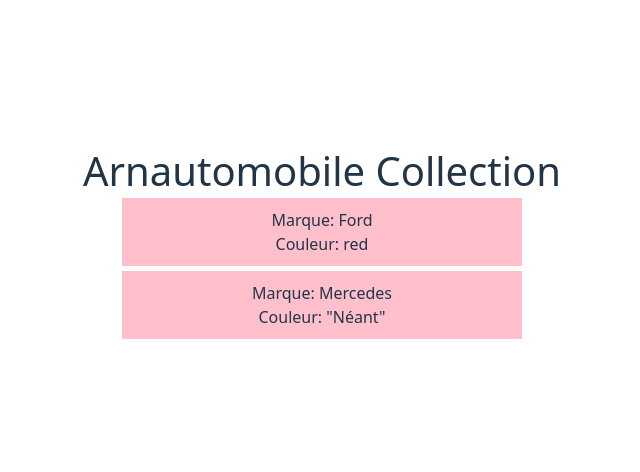
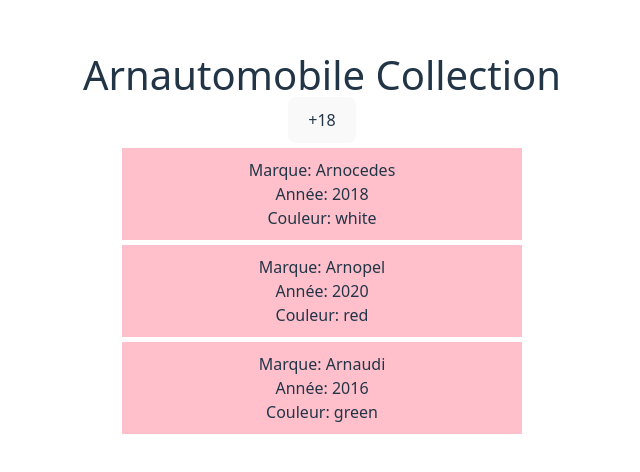
Before and after one commit to amineshwarz/react-exo, a React (Vite) app: page / in a window 1280 px wide. Shown: the part 154-626 px from the top of the page, without its empty margins (318-958 px from the left). Built offline with nearby package versions, Linux system fonts and the light colour scheme.

Commit message:
troisieme commit

```diff
--- a/src/components/Cars.jsx
+++ b/src/components/Cars.jsx
@@ -1,11 +1,13 @@
-const Car = ({color, children}) => {
+const Car = ({color, children, year}) => {
 
     const colorInfo = color ? <p>Couleur: {color}</p> : <p>Couleur: "Néant"</p>;
+
 
     if (children) {
         return (
             <div style={ {backgroundColor: 'pink', width: '400px', padding: '10px', margin: '5px auto'} }>
                 <p>Marque: { children }</p>
+                <p>Année: { year }</p>
                 {colorInfo}
             </div>
         )
--- a/src/components/MyCars.jsx
+++ b/src/components/MyCars.jsx
@@ -2,18 +2,67 @@
 import Car from './Cars'
 
 class Mycars extends Component {
+
+    state = {
+        cars: [
+
+            {   name: "Arnocedes",
+                color: "white",
+                year: 2018
+            },
+
+            {   name: "Arnopel",
+                color: "red",
+                year: 2020
+            },
+
+            {   name: "Arnaudi",
+                color: "green",
+                year: 2016
+            }
+        ]
+    }
+
+    addTenYears = () => {
+        const updatedCars = this.state.cars.map((param) => {
+            return param.year -= 10;
+        })
+
+        this.setState( { updatedCars } )
+    }
 
     render() {
         return (
             <div>
                 <h1>{this.props.title}</h1>
 
-                <Car year={2020} color="red">Ford</Car>
-                <Car>Mercedes</Car>
-                <Car color="green"></Car>
+                <button onClick={this.addTenYears}> +18 </button>
+
+                <Car    color= {this.state.cars[0].color}
+                        year={this.state.cars[0].year }
+                >
+                    {this.state.cars[0].name}
+                </Car>
+
+
+                <Car    color= {this.state.cars[1].color}
+                        year={this.state.cars[1].year}
+                >
+                    {this.state.cars[1].name}
+                </Car>
+
+
+                <Car    color= {this.state.cars[2].color}
+                        year={this.state.cars[2].year}
+                >
+                    {this.state.cars[2].name}
+                </Car>
+
+
             </div>
 
         )
+
     }
 }
 
```
